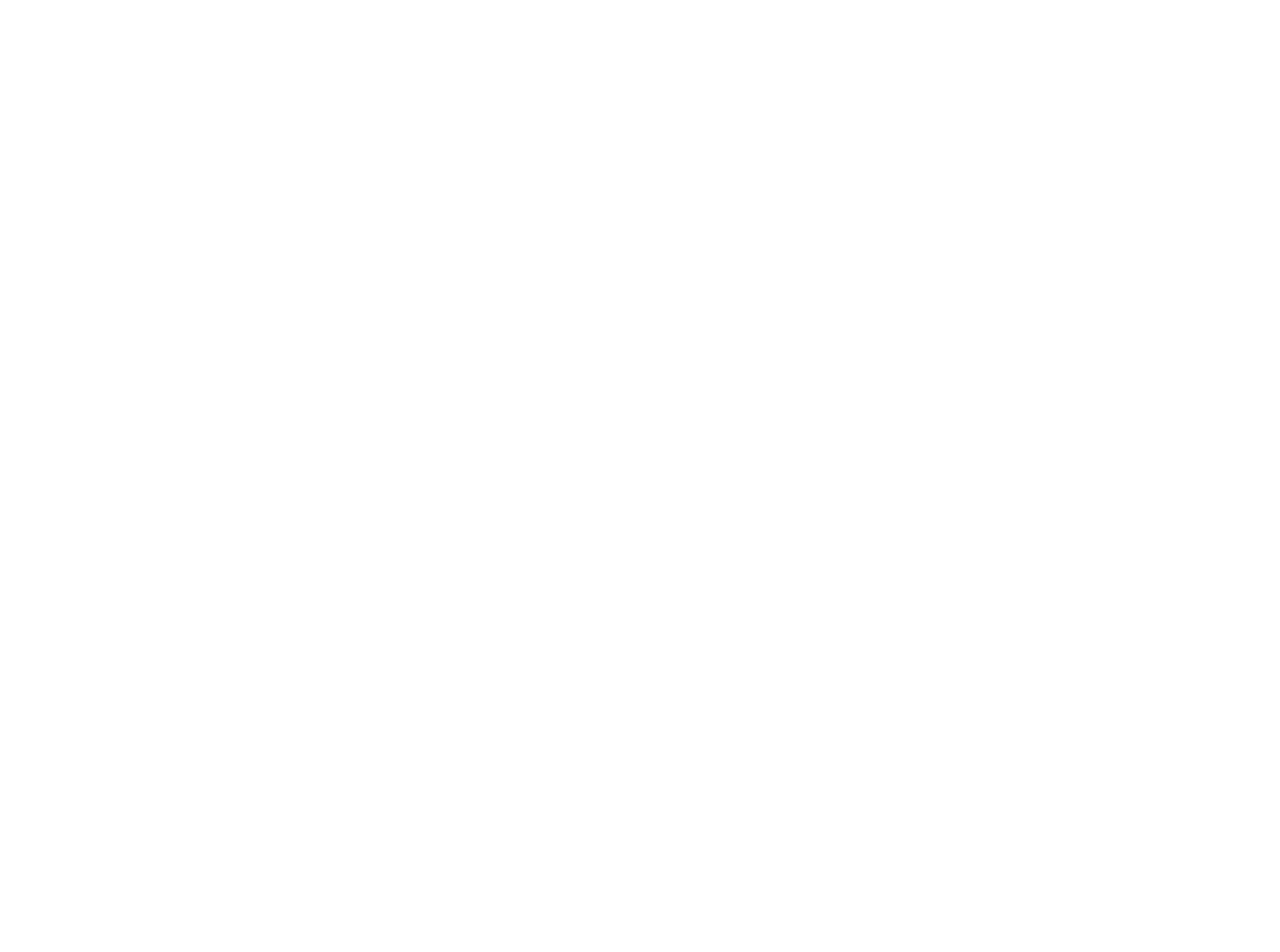
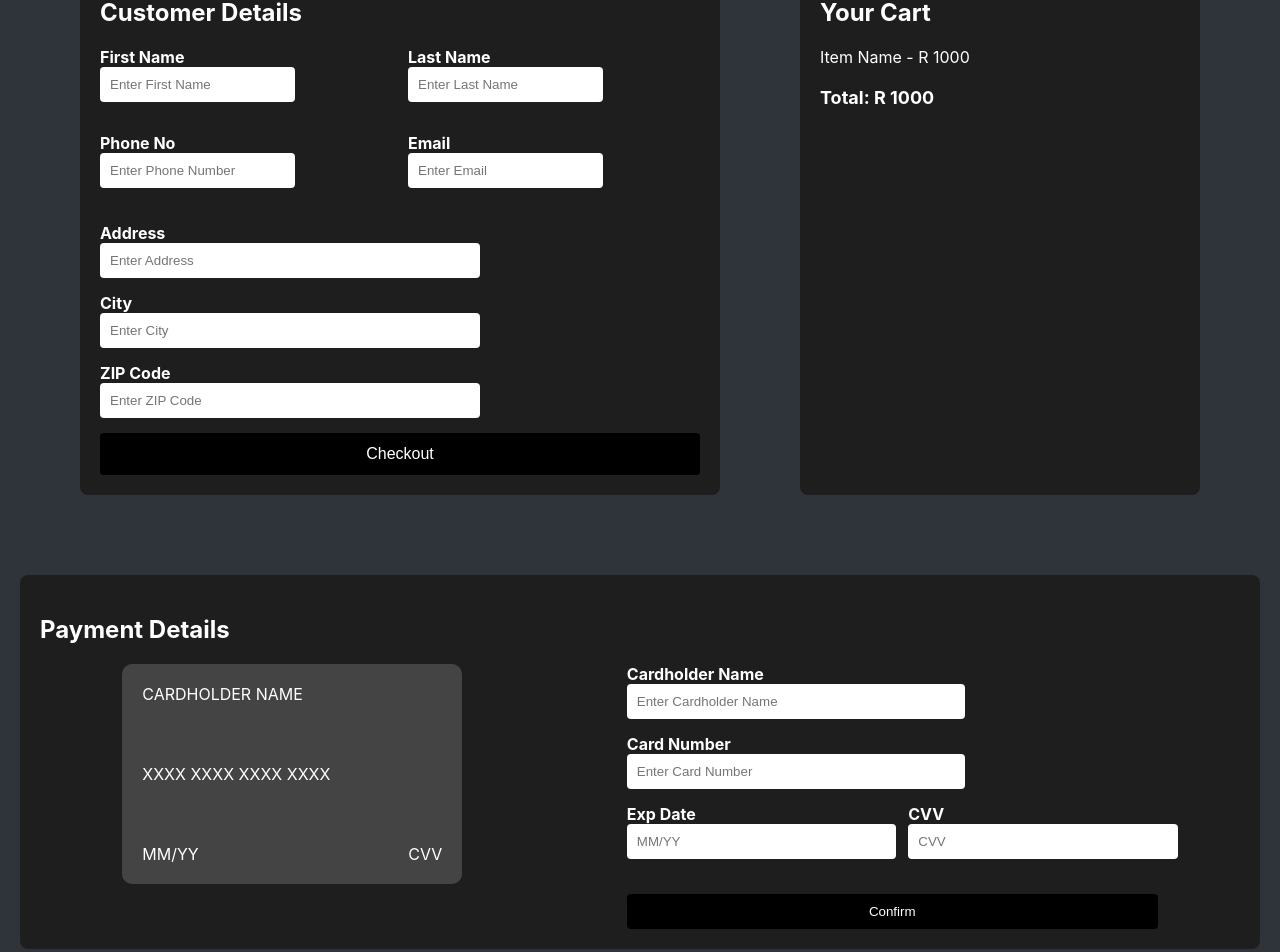
Before and after one commit to ComfortN/hotel-app, a React (Create React App) app: page /checkout in a window 1280 px wide. Before the commit this address had no page. Shown: the part 238-1190 px from the top of the page. Before the commit the page ends 800 px from the top, so only its background shows below. Built offline with nearby package versions, Linux system fonts and the light colour scheme.

Commit message:
adding the checkout page and fixing room details style

```diff
--- a/src/App.js
+++ b/src/App.js
@@ -6,6 +6,7 @@ import Home from './Components/home/Home';
 import ForgotPassword from './Components/signIn/ForgotPassword';
 import Accommodations from './Components/Accommodations/Accommodations';
 import RoomDetails from './Components/room/Room';
+import Checkout from './Components/checkout/Checkout';
 
 function App() {
   return (
@@ -17,6 +18,7 @@ function App() {
         <Route path='/' element={<Home />} />
         <Route path='/accommodations' element={<Accommodations />} />
         <Route path='/room-details' element={<RoomDetails />} />
+        <Route path='/checkout' element={<Checkout />} />
       </Routes>
     </Router>
 
--- /dev/null
+++ b/src/Components/checkout/Checkout.jsx
@@ -0,0 +1,122 @@
+import React, {useState} from 'react';
+import '../../styles/Checkout.css';
+import Navbar from '../navbar/Navbar';
+import Footer from '../foooter/Footer';
+
+export default function Checkout() {
+    const [cardDetails, setCardDetails] = useState({
+        cardholderName: '',
+        cardNumber: '',
+        expDate: '',
+        cvv: ''
+      });
+
+      const handleInputChange = (e) => {
+        const { name, value } = e.target;
+        setCardDetails({ ...cardDetails, [name]: value });
+      };
+return (
+<div className="checkout-page">
+    <Navbar />
+
+    <div className="checkout-container">
+        <div className="checkout-details">
+            <h2>Customer Details</h2>
+            <form>
+            <div className="grid-container">
+              <div className="form-group">
+                <label>First Name</label>
+                <input type="text" placeholder="Enter First Name" />
+              </div>
+              <div className="form-group">
+                <label>Last Name</label>
+                <input type="text" placeholder="Enter Last Name" />
+              </div>
+              <div className="form-group">
+                <label>Phone No</label>
+                <input type="text" placeholder="Enter Phone Number" />
+              </div>
+              <div className="form-group">
+                <label>Email</label>
+                <input type="email" placeholder="Enter Email" />
+              </div>
+            </div>
+            <div className="form-group">
+                <label>Address</label>
+                <input type="text" placeholder="Enter Address" />
+            </div>
+            <div className="form-group">
+                <label>City</label>
+                <input type="text" placeholder="Enter City" />
+            </div>
+            <div className="form-group">
+                <label>ZIP Code</label>
+                <input type="text" placeholder="Enter ZIP Code" />
+            </div>
+            <button type="submit" className="checkout-button">Checkout</button>
+            </form>
+        </div>
+
+        <div className="order-summary">
+            <h2>Your Cart</h2>
+            <ul>
+            <li>Item Name - R 1000</li>
+
+            </ul>
+            <div className="total">
+            <p>Total: R 1000</p>
+            </div>
+        </div>
+
+
+    </div>
+
+    <div className="payment-container">
+        <h2>Payment Details</h2>
+        <div className='card-payment'>
+        <div className="card-preview">
+            <div className="card">
+                <p>{cardDetails.cardholderName || 'CARDHOLDER NAME'}</p>
+                <p>{cardDetails.cardNumber || 'XXXX XXXX XXXX XXXX'}</p>
+                <div className="card-details">
+                <p>{cardDetails.expDate || 'MM/YY'}</p>
+                <p>{cardDetails.cvv || 'CVV'}</p>
+                </div>
+            </div>
+        </div>
+            <form>
+            <div className="form-group">
+                <label>Cardholder Name</label>
+                <input
+                type="text" name="cardholderName" placeholder="Enter Cardholder Name" value={cardDetails.cardholderName}
+                onChange={handleInputChange}/>
+            </div>
+            <div className="form-group">
+                <label>Card Number</label>
+                <input
+                type="text" name="cardNumber" placeholder="Enter Card Number" value={cardDetails.cardNumber}
+                onChange={handleInputChange} />
+            </div>
+            <div className="form-group-row">
+                <div className="form-group">
+                <label>Exp Date</label>
+                <input
+                    type="text" name="expDate" placeholder="MM/YY" value={cardDetails.expDate} onChange={handleInputChange}
+                />
+                </div>
+                <div className="form-group">
+                <label>CVV</label>
+                <input
+                    type="text" name="cvv" placeholder="CVV" value={cardDetails.cvv} onChange={handleInputChange} />
+                </div>
+            </div>
+            <button type="submit" className="confirm-button">Confirm</button>
+            </form>
+        </div>
+
+        </div>
+
+    <Footer />
+</div>
+)
+}
--- a/src/Components/room/Room.jsx
+++ b/src/Components/room/Room.jsx
@@ -5,6 +5,8 @@ import { FaStar } from 'react-icons/fa';
 import Banner from '../baner/Banner';
 import Footer from '../foooter/Footer';
 import { FaWifi, FaConciergeBell, FaUtensils, FaSwimmingPool } from 'react-icons/fa';
+import { Link } from 'react-router-dom';
+
 
 export default function RoomDetails() {
     return (
@@ -13,10 +15,14 @@ export default function RoomDetails() {
 
         <section className="room-info">
             <div className="room-info-container">
-                <img src={roomImage} alt="Room" className="room-image" />
+                <div className='info-image'>
+                    <img src={roomImage} alt="Room" className="room-image" />
+                </div>
+
 
                 <div className="room-details-text">
-                    <div className="review">
+                    <div className='details-text'>
+                        <div className="review">
                         <div className="stars">
                             <FaStar />
                             <FaStar />
@@ -53,8 +59,14 @@ export default function RoomDetails() {
                     </ul>
 
                     <div className="room-buttons">
-                        <button className="book-now-btn">BOOK NOW</button>
+                        <Link to={'/checkout'}>
+                            <button className="book-now-btn">BOOK NOW</button>
+
+                        </Link>
+
                     </div>
+                    </div>
+
                 </div>
             </div>
         </section>
--- /dev/null
+++ b/src/styles/Checkout.css
@@ -0,0 +1,152 @@
+.checkout-page {
+    background-color: #2f343b;
+    color: #fff;
+    min-height: 100vh;
+    display: flex;
+    flex-direction: column;
+    justify-content: space-between;
+}
+
+.checkout-container {
+    display: flex;
+    justify-content: space-around;
+    padding: 40px;
+}
+
+.checkout-details, .order-summary {
+    background-color: #1e1e1e;
+    padding: 20px;
+    border-radius: 8px;
+}
+
+
+.grid-container {
+    display: grid;
+    grid-template-columns: 1fr 1fr;
+    gap: 1em;
+    margin-bottom: 20px;
+}
+
+.checkout-details {
+    width: 50%;
+    height: 50%;
+}
+
+.order-summary {
+    width: 30%;
+}
+
+h2 {
+    color: #fff;
+    margin-bottom: 20px;
+}
+
+.form-group {
+    margin-bottom: 15px;
+    width: 60%;
+}
+
+.form-group label {
+    margin-bottom: 5px;
+    font-weight: bold;
+}
+
+.form-group input {
+    width: 100%;
+    padding: 10px;
+    border: none;
+    border-radius: 4px;
+    color: black;
+    background-color: white;
+}
+
+.checkout-button {
+    width: 100%;
+    padding: 12px;
+    background-color: #000;
+    color: #fff;
+    border: none;
+    border-radius: 4px;
+    cursor: pointer;
+    font-size: 16px;
+}
+
+.order-summary ul {
+    list-style: none;
+    padding: 0;
+}
+
+.order-summary ul li {
+    margin-bottom: 10px;
+}
+
+.total {
+    font-size: 18px;
+    font-weight: bold;
+    margin-top: 20px;
+}
+
+
+.payment-container {
+    margin: 40px 20px;
+    padding: 20px;
+    background-color: #1e1e1e;
+    color: #fff;
+    border-radius: 8px;
+}
+
+.card-payment{
+    display: flex;
+    justify-content: space-around;
+}
+
+.card-preview {
+margin-bottom: 20px;
+}
+
+.card {
+    width: 300px;
+    height: 180px;
+    background-color: #444;
+    border-radius: 10px;
+    padding: 20px;
+    color: #fff;
+    display: flex;
+    flex-direction: column;
+    justify-content: space-between;
+}
+
+.card p {
+    margin: 0;
+    font-size: 16px;
+}
+
+.card-details {
+    display: flex;
+    justify-content: space-between;
+}
+
+.form-group-row {
+    display: flex;
+    /* justify-content: space-between; */
+    gap: 2em;
+}
+
+/* .form-group-row .form-group {
+    flex: 1;
+}
+
+.form-group-row {
+    margin-right: 20px;
+} */
+
+.confirm-button {
+    padding: 10px 20px;
+    background-color: #000;
+    color: #fff;
+    border: none;
+    border-radius: 4px;
+    cursor: pointer;
+    margin-top: 20px;
+    width: 100%;
+}
--- a/src/styles/RoomDetails.css
+++ b/src/styles/RoomDetails.css
@@ -4,25 +4,37 @@
 }
 
 .room-info {
+    margin: 50px;
+    height: 50%;
+}
+
+.info-image{
     display: flex;
     justify-content: center;
     align-items: center;
-    margin: 50px 0 0 0;
+    padding: 0;
+    width: 50%;
 }
 
 .room-info-container {
     display: flex;
     flex-direction: row;
+    width: 100%;
+
 }
 
 .room-image {
     width: 100%;
-    height: auto;
+    height: 85vh;
 }
 
 .room-details-text {
+    display: flex;
+    flex-direction: column;
+    justify-content: center;
+    width: 50%;
+    flex: 1;
     background-color: #1e1e1e;
-    width: 100%;
     padding: 20px;
 }
 
@@ -55,7 +67,6 @@
 
 .amenities-lists li {
     margin: 10px 0;
-    padding: 5px 0;
     border-bottom: 1px solid #444;
 }
 
@@ -111,12 +122,19 @@
     justify-content: center;
     align-items: center;
     height: 20%;
-    /* transition: transform 0.3s ease, background-color 0.3s ease; */
+    transition: transform 0.3s ease, background-color 0.3s ease;
 }
+
+.room-buttons a{
+    text-decoration: none;
+    color: inherit;
+}
+
 
 .feature:hover {
     transform: scale(1.05);
     background-color: #4b525b;
+    padding: 0;
 }
 
 .feature-icon {
```
